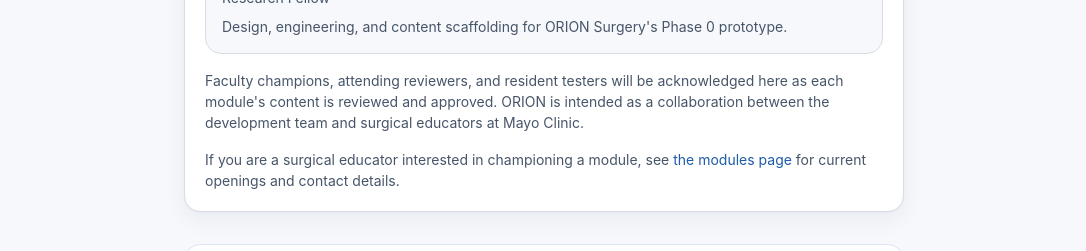
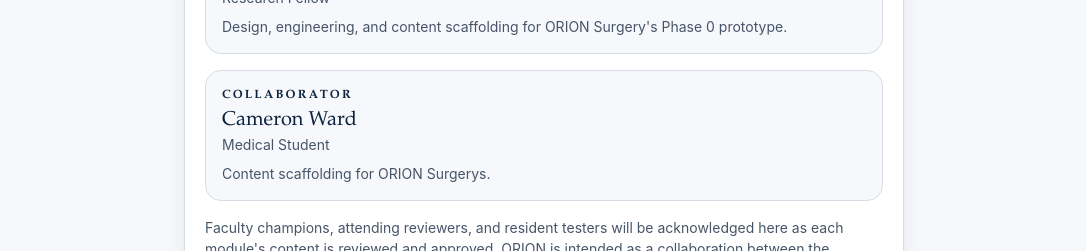
Before and after one commit to SoRRad/SurgCraft, a Next.js app: page /about in a window 1280 px wide. Shown: the part 3003-3254 px from the top of the page, without its empty margins (96-1182 px from the left). Built offline with nearby package versions, Linux system fonts and the light colour scheme; no server answers.

Commit message:
Add collaborator information for Cameron Ward
Added collaborator section with details for Cameron Ward.

```diff
--- a/app/about/page.tsx
+++ b/app/about/page.tsx
@@ -346,6 +346,17 @@
             </p>
           </div>
 
+      <div className="rounded-2xl border border-rule/60 bg-bg p-4">
+            <p className="font-fraunces text-micro font-semibold uppercase tracking-[0.18em] text-terracotta">
+              Collaborator
+            </p>
+            <p className="mt-1 text-h3 font-fraunces text-ink">Cameron Ward</p>
+            <p className="text-small text-ink-muted">Medical Student</p>
+            <p className="mt-2 text-small text-ink-muted">
+              Content scaffolding for ORION Surgerys.
+            </p>
+          </div>
+
           <p className="text-small text-ink-muted">
             Faculty champions, attending reviewers, and resident testers will be acknowledged here as each module&apos;s content is reviewed and approved. ORION is intended as a collaboration between the development team and surgical educators at Mayo Clinic.
           </p>
```
